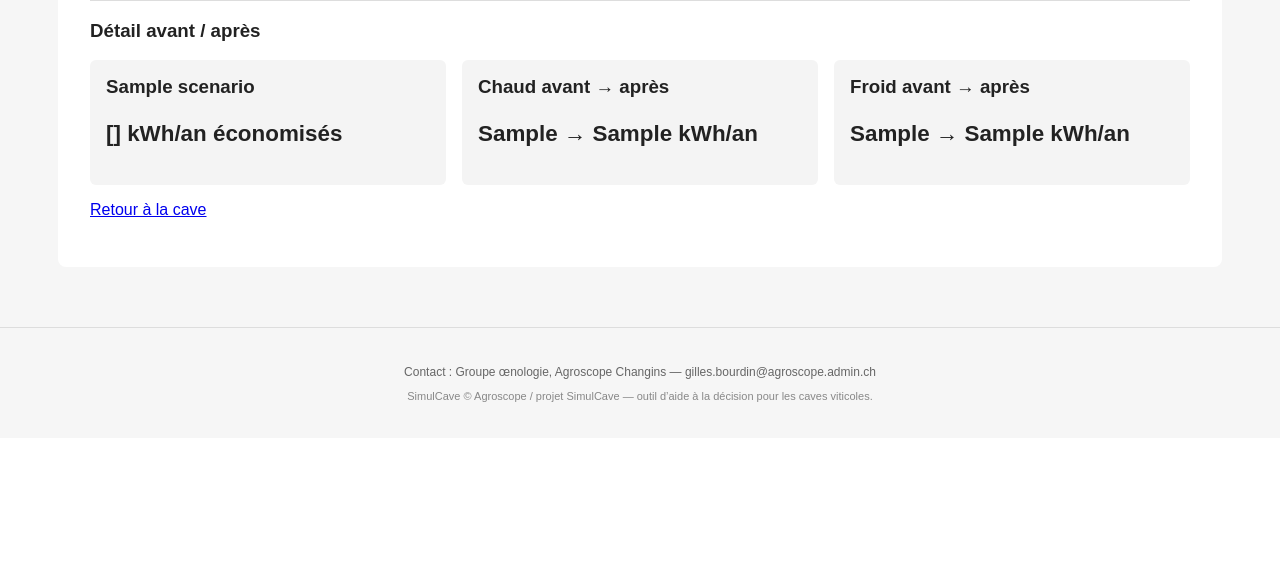
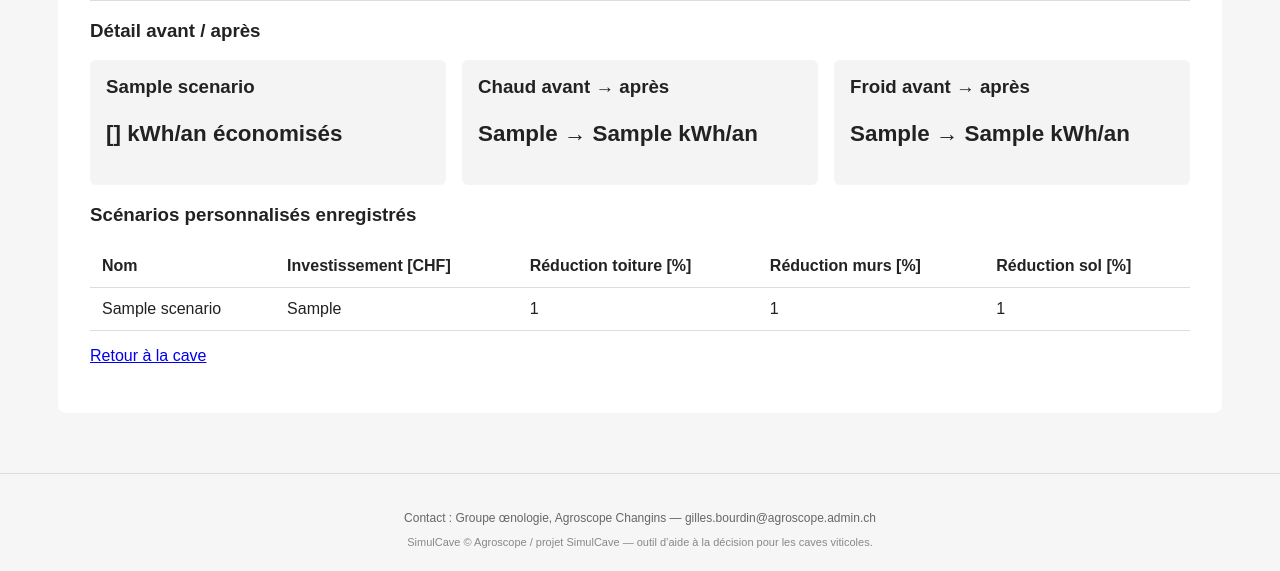
Before and after one commit to gilloubourdin-lgtm/simulcave, a FastAPI app: template app/templates/renovation_result.html in a window 1280 px wide. Shown: the part 2206-2777 px from the top of the page. Before the commit the page ends 2608 px from the top, so only its background shows below. Run offline with FastAPI, Linux system fonts and the light colour scheme; the template is opened without the code that fills it: most values are stand-ins (such as "Sample title", 1, 10 or a date in 2020).

Commit message:
Show saved renovation scenarios

```diff
--- a/app/templates/renovation_result.html
+++ b/app/templates/renovation_result.html
@@ -149,6 +149,35 @@
 </div>
 {% endfor %}
 
+<h3>Scénarios personnalisés enregistrés</h3>
+
+{% if saved_scenarios %}
+<table>
+  <thead>
+    <tr>
+      <th>Nom</th>
+      <th>Investissement [CHF]</th>
+      <th>Réduction toiture [%]</th>
+      <th>Réduction murs [%]</th>
+      <th>Réduction sol [%]</th>
+    </tr>
+  </thead>
+  <tbody>
+    {% for scenario in saved_scenarios %}
+    <tr>
+      <td>{{ scenario.name }}</td>
+      <td>{{ scenario.investment_chf }}</td>
+      <td>{{ scenario.roof_reduction_percent }}</td>
+      <td>{{ scenario.walls_reduction_percent }}</td>
+      <td>{{ scenario.floor_reduction_percent }}</td>
+    </tr>
+    {% endfor %}
+  </tbody>
+</table>
+{% else %}
+<p>Aucun scénario personnalisé enregistré.</p>
+{% endif %}
+
 <p>
   <a href="/caves/{{ cave.id }}">Retour à la cave</a>
 </p>
```
Also changed, not shown: app/routers/cave.py (+34 -1 lines), app/templates/renovation_custom_result.html (+12 -0 lines).
